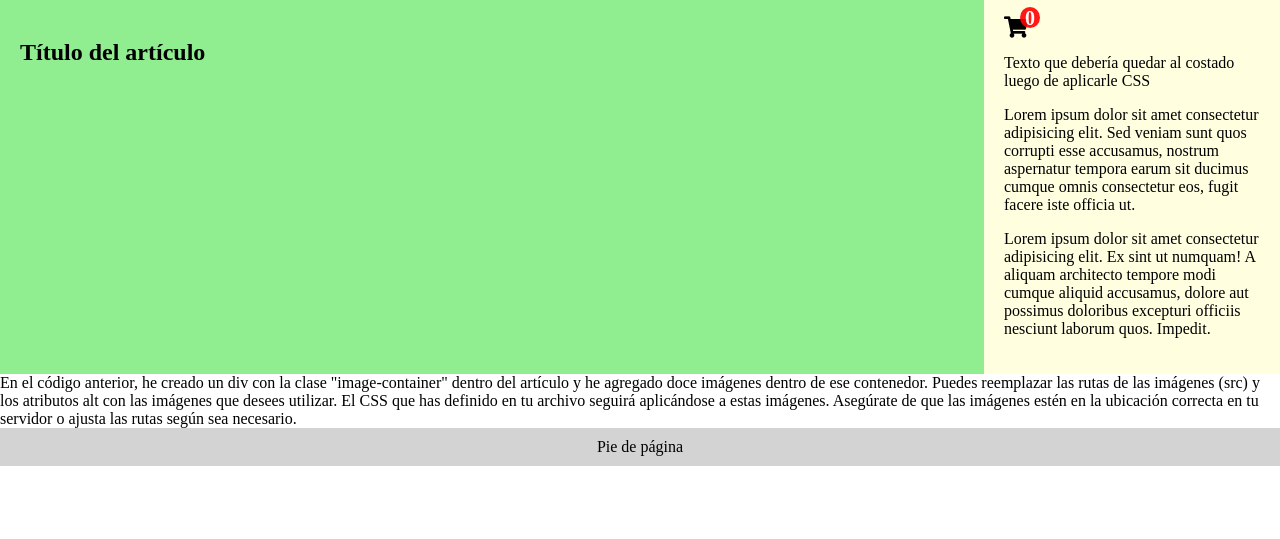
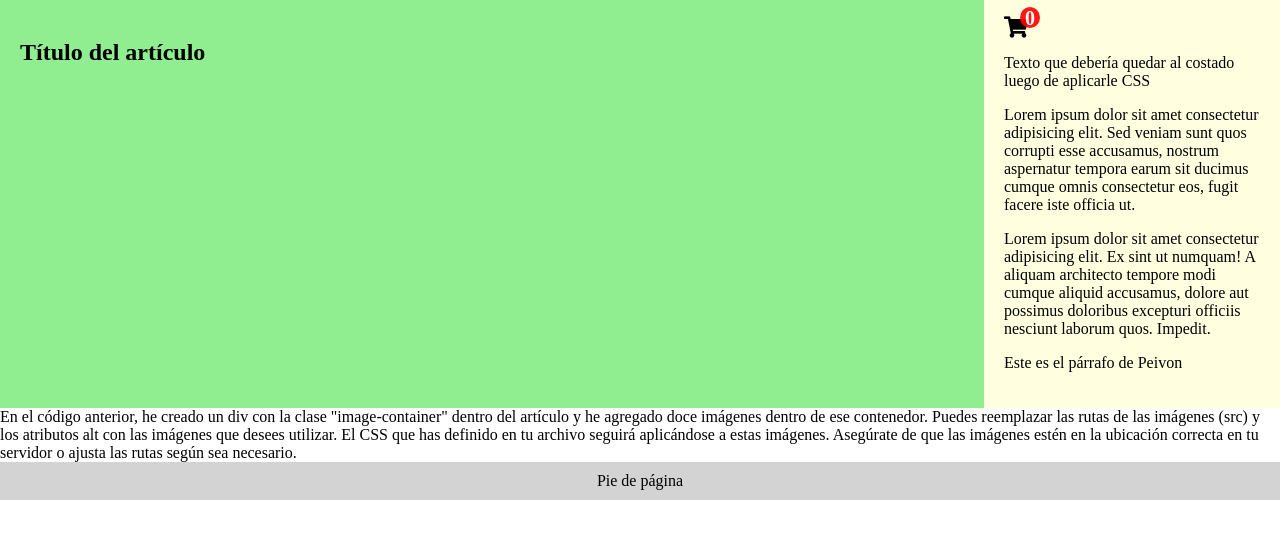
Before and after one commit to cgpavon/UCA0003, a Flask app: page / in a window 1280 px wide. Shown: the part 80-619 px from the top of the page. Run offline with Flask 3, Linux system fonts and the light colour scheme; some libraries are stand-ins or nearby versions.

Commit message:
[DONE] Nuevamente para los muchachos

```diff
--- a/Templates/Index.HTML
+++ b/Templates/Index.HTML
@@ -89,6 +89,7 @@
             <p>Texto que debería quedar al costado luego de aplicarle CSS</p>
             <p>Lorem ipsum dolor sit amet consectetur adipisicing elit. Sed veniam sunt quos corrupti esse accusamus, nostrum aspernatur tempora earum sit ducimus cumque omnis consectetur eos, fugit facere iste officia ut.</p>
             <p>Lorem ipsum dolor sit amet consectetur adipisicing elit. Ex sint ut numquam! A aliquam architecto tempore modi cumque aliquid accusamus, dolore aut possimus doloribus excepturi officiis nesciunt laborum quos. Impedit.</p>
+            <p> Este es el párrafo de Peivon</p>
         </aside>
     </main>
 
```
